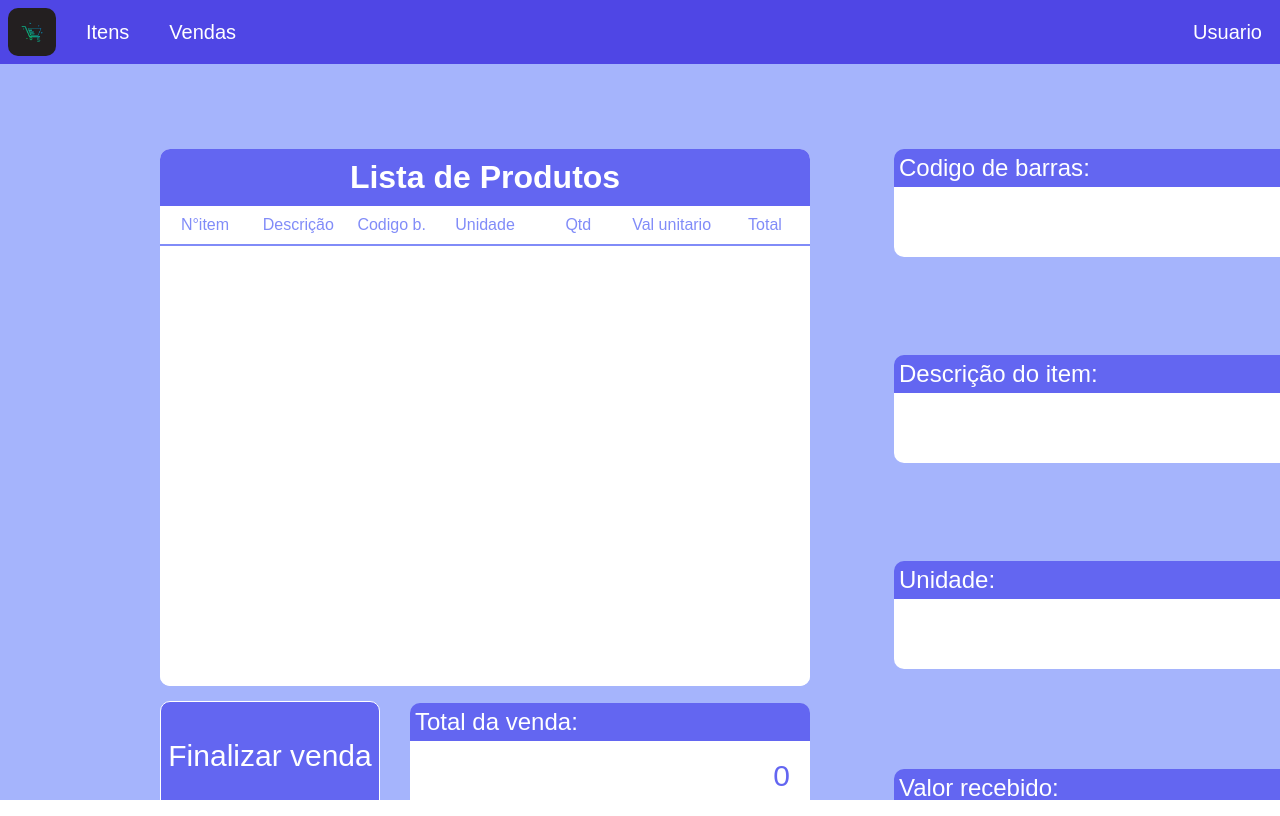
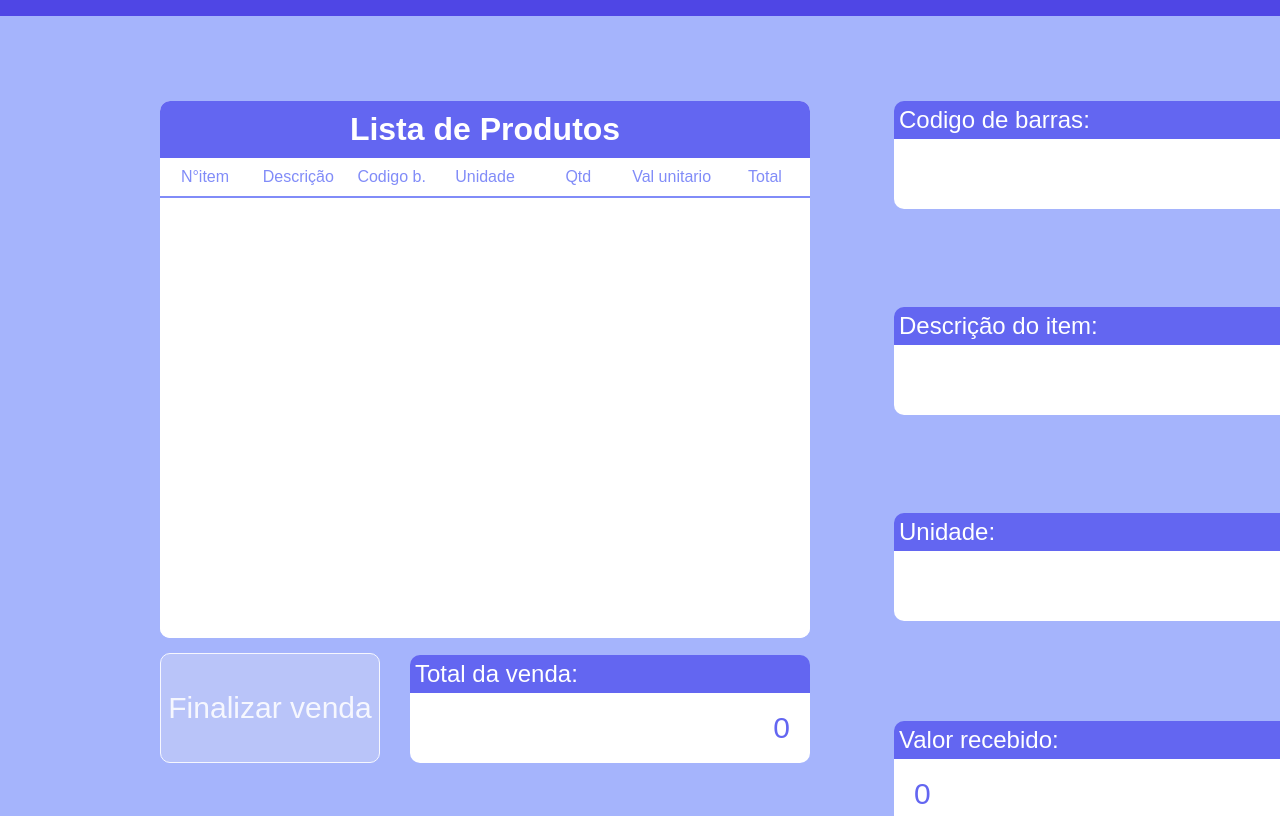
Before and after one commit to Adriano-Brito77/PDV-main, a React (Create React App) app in the folder frontend/: page /sale in a window 1280 px wide. Built offline with nearby package versions, Linux system fonts and the light colour scheme.

Commit message:
Alert-sale

```diff
--- a/frontend/src/App.jsx
+++ b/frontend/src/App.jsx
@@ -4,7 +4,12 @@ import Register from "./components/pages/Auth/Register";
 
 //context
 import { UserProvider } from "./context/UserContext";
+
 import Sale from "./components/pages/Sale";
+
+import Navbar from "./components/layout/Navbar";
+import Message from "./components/layout/Message"
+
 
 
 function App() {
@@ -17,6 +22,9 @@ function App() {
       <BrowserRouter>
 
         <UserProvider>
+        <Navbar/>
+          <Message/>
+
           <div className="container">
             <Routes>
               <Route path="/" element={<Login /> }/>
--- a/frontend/src/components/layout/Message.jsx
+++ b/frontend/src/components/layout/Message.jsx
@@ -2,18 +2,19 @@ import styles from "./Message.module.css";
 
 import { useState, useEffect } from "react";
 import bus from "../../utils/bus";
-import Navbar from "./Navbar";
 
 const Message = () => {
   const [visibility, setVisibility] = useState(false);
   const [message, setMessage] = useState("");
   const [type, setType] = useState("");
+  const [background, setbackground] = useState('')
 
   useEffect(() => {
-    bus.addListener("flash", ({ message, type }) => {
+    bus.addListener("flash", ({ message, type, background }) => {
       setVisibility(true);
       setMessage(message);
       setType(type);
+      setbackground(background)
 
       setTimeout(() => {
         setVisibility(false);
@@ -22,9 +23,9 @@ const Message = () => {
   }, []);
 
   return (
-    visibility && (
+    <div className={`${styles[background]}`}>{visibility && (
       <div className={`${styles.message} ${styles[type]}`}>{message}</div>
-    )
+)}</div>
   );
 };
 
--- a/frontend/src/components/layout/Message.module.css
+++ b/frontend/src/components/layout/Message.module.css
@@ -1,11 +1,11 @@
+
+
 .message {
   width: 470px;
   padding: 1em;
   border: 1px solid #000;
   border-radius: 10px;
-  margin: 0 auto;
   text-align: center;
-  margin-top: 2em;
 }
 
 .sucess {
@@ -19,3 +19,22 @@
   background-color: #f8d7da;
   border-color: #f5c6cb;
 }
+
+
+.indigo{
+  display: flex;
+  justify-content: center;
+  align-items: center;
+  background-color: #a5b4fc;
+  overflow: hidden;
+  padding-top: 1em;
+}
+
+.white{
+  display: flex;
+  justify-content: center;
+  align-items: center;
+  background-color: #fff;
+  overflow: hidden;
+  padding-top: 1em;
+}
--- a/frontend/src/components/layout/Navbar.jsx
+++ b/frontend/src/components/layout/Navbar.jsx
@@ -1,10 +1,14 @@
 import { Link } from "react-router-dom";
 import styles from "./Navbar.module.css";
 import car from "../../assets/img/carrogreen.jpg";
+import {Context} from "../../context/UserContext";
+import { useContext } from "react";
 
 const Navbar = () => {
+  const { authenticated } = useContext(Context)
   return (
-    <div className={styles.nav}>
+     <div className={styles.nav}>
+      {authenticated &&
       <div className={styles.container_nav}>
         <div className={styles.link}>
           <img src={car} />
@@ -14,9 +18,8 @@ const Navbar = () => {
         <div className={styles.user}>
           <Link>Usuario</Link>
         </div>
-      </div>
-    </div>
-  );
+      </div>}
+    </div>);
 };
 
 export default Navbar;
--- a/frontend/src/components/pages/Sale.jsx
+++ b/frontend/src/components/pages/Sale.jsx
@@ -1,13 +1,13 @@
 import styles from "./Sale.module.css";
-import Navbar from "../layout/Navbar";
 import InputSale from "../form/InputSale";
 import api from "../../utils/api";
-import { useEffect, useState, useRef } from "react";
+import { useEffect, useState } from "react";
+import useFlashMessage from "../../hooks/useFlashMessage"
 
 const Sale = () => {
+  const  {setFlashMessage}  = useFlashMessage();
   const [token] = useState(localStorage.getItem("token") || "");
-  const inputRef = useRef(null);
-  const iref = useRef(null);
+
   const [name, setname] = useState("");
   const [barcode, setBarcode] = useState("");
   const [unitprice, setUnitPrice] = useState("");
@@ -21,7 +21,7 @@ const Sale = () => {
 
   const [receive, setReceive] = useState(0);
   const [change, setChange] = useState(0);
-
+  const [disabled, setdisabled] = useState(true)
   const totalvalue = sale.reduce(
     (total, item) => total + item.unitprice * item.salebalance,
     0
@@ -47,13 +47,16 @@ const Sale = () => {
     }
   }, [items]);
 
-  const handleSubmit = (e) => {
+  const handleSubmit = async (e) => {
     e.preventDefault();
 
+    let message = "Digite a quantidade do item"
+    let type = "error"
+    let background = 'indigo'
+
     if (!salebalance) {
-      iref.current.focus();
-      setPlaceHolder("Digite uma quantidade...");
-      return;
+      setFlashMessage(message, type, background)
+      return
     }
 
     const nextNumItem = numItem + 1;
@@ -70,7 +73,10 @@ const Sale = () => {
     setBarcode("");
     setSaleBalance("");
     setPlaceHolder("");
+    setdisabled(false)
   };
+
+  console.log(disabled)
 
   const saleitens = {
     totalvalue: totalvalue,
@@ -80,6 +86,14 @@ const Sale = () => {
   };
   const finishSale = async (e) => {
     e.preventDefault();
+
+
+    let message = "Venda finalizado com sucesso"
+    let type = "sucess"
+    let background = 'indigo'
+
+
+    try {
       await api.post(
         "sales/sale",
         saleitens,
@@ -90,12 +104,18 @@ const Sale = () => {
           },
         }
       );
+      setFlashMessage(message,type,background)
+    } catch (error) {
+
+    }
+
+
     window.location.reload();
   };
 
   return (
     <div className={styles.container}>
-      <Navbar />
+
 
       <div className={styles.container_central}>
         <div className={styles.container_left}>
@@ -128,7 +148,7 @@ const Sale = () => {
           </div>
 
           <form onSubmit={finishSale} className={styles.title_list}>
-            <button>Finalizar venda</button>
+            <button disabled={disabled} className={`${disabled ? styles.disabled: styles.enable}`} >Finalizar venda</button>
             <InputSale
               name="totalvalue"
               type="number"
@@ -159,7 +179,7 @@ const Sale = () => {
                 setSaleBalance(e.target.value);
               }}
               value={salebalance}
-              Ref={iref}
+
             />
             <InputSale
               name="name"
@@ -196,7 +216,6 @@ const Sale = () => {
               }}
               value={receive}
               Step=".01"
-              Ref={inputRef}
               />
 
             <InputSale name="change" type="number" text="Troco" disabled />
--- a/frontend/src/components/pages/Sale.module.css
+++ b/frontend/src/components/pages/Sale.module.css
@@ -90,22 +90,6 @@
   justify-content: space-between;
 }
 
-.title_list button {
-  background-color: #6366f1;
-  outline: 0;
-  display: flex;
-  height: 110px;
-  width: 220px;
-  cursor: pointer;
-  border-radius: 10px;
-  justify-content: center;
-  align-items: center;
-  font-size: 30px;
-  color: #fff;
-  border: solid 1px;
-
-
-}
 
 .title_list input {
   background-color: #fff;
@@ -174,3 +158,34 @@
 .container_right button:hover {
   opacity: 0.8;
 }
+
+.disabled{
+
+  outline: 0;
+  display: flex;
+  height: 110px;
+  width: 220px;
+  cursor: pointer;
+  border-radius: 10px;
+  justify-content: center;
+  align-items: center;
+  font-size: 30px;
+  color: #fff;
+  border: solid 1px;
+  opacity: 0.9;
+}
+.enable{
+  background-color:#6366f1;
+  outline: 0;
+  display: flex;
+  height: 110px;
+  width: 220px;
+  cursor: pointer;
+  border-radius: 10px;
+  justify-content: center;
+  align-items: center;
+  font-size: 30px;
+  color: #fff;
+  border: solid 1px;
+
+}
--- a/frontend/src/context/UserContext.jsx
+++ b/frontend/src/context/UserContext.jsx
@@ -2,13 +2,13 @@ import { createContext } from "react";
 
 import { useAuth } from "../hooks/useAuth";
 
-const Context = createContext();
+export const Context = createContext();
 
 export const UserProvider = ({ children }) => {
-  const { register, login } = useAuth();
+  const { register, login, authenticated,loading } = useAuth();
 
   return (
-    <Context.Provider value={{ register, login }}>{children}</Context.Provider>
+    <Context.Provider value={{ register, login, authenticated,loading }}>{children}</Context.Provider>
   );
 };
 
--- a/frontend/src/hooks/useAuth.jsx
+++ b/frontend/src/hooks/useAuth.jsx
@@ -24,6 +24,7 @@ export const useAuth = () => {
   const register = async (user) => {
     let msgText = "Cadastro realizado com sucesso";
     let msgtype = "sucess";
+    let background = 'white'
 
     try {
       const data = await api.post("/users/register", user).then((response) => {
@@ -34,24 +35,28 @@ export const useAuth = () => {
     } catch (error) {
       msgText = error.response.data.message;
       msgtype = "error";
+      background = 'white'
     }
-    setFlashMessage(msgText, msgtype);
+    setFlashMessage(msgText, msgtype,background);
   };
   const login = async (user) => {
     let msgText = "Login realizado com sucesso!";
     let msgtype = "sucess";
+    let background = 'white'
 
     try {
       const data = await api.post("/users/login", user).then((response) => {
         return response.data;
       });
       await authUser(data);
-      console.log(data);
+
     } catch (error) {
       msgText = error.response.data.message;
-      msgtype = error;
+      msgtype = "error";
+      background = 'white'
+      setFlashMessage(msgText, msgtype,background);
     }
-    setFlashMessage(msgText, msgtype);
+    setFlashMessage(msgText, msgtype,background);
   };
   const authUser = async (data) => {
     setAuthenticated(true);
@@ -62,5 +67,5 @@ export const useAuth = () => {
     history("/");
   };
 
-  return { register, login };
+  return { register, login,authenticated, loading };
 };
--- a/frontend/src/hooks/useFlashMessage.jsx
+++ b/frontend/src/hooks/useFlashMessage.jsx
@@ -1,10 +1,12 @@
 import bus from "../utils/bus";
 
 const UseFlashMessage = () => {
-  const setFlashMessage = (msg, type) => {
+  const setFlashMessage = (msg, type, background) => {
     bus.emit("flash", {
       message: msg,
       type: type,
+      background: background
+
     });
   };
   return { setFlashMessage };
```
Lines whose indentation alone changed are shown as unchanged.
